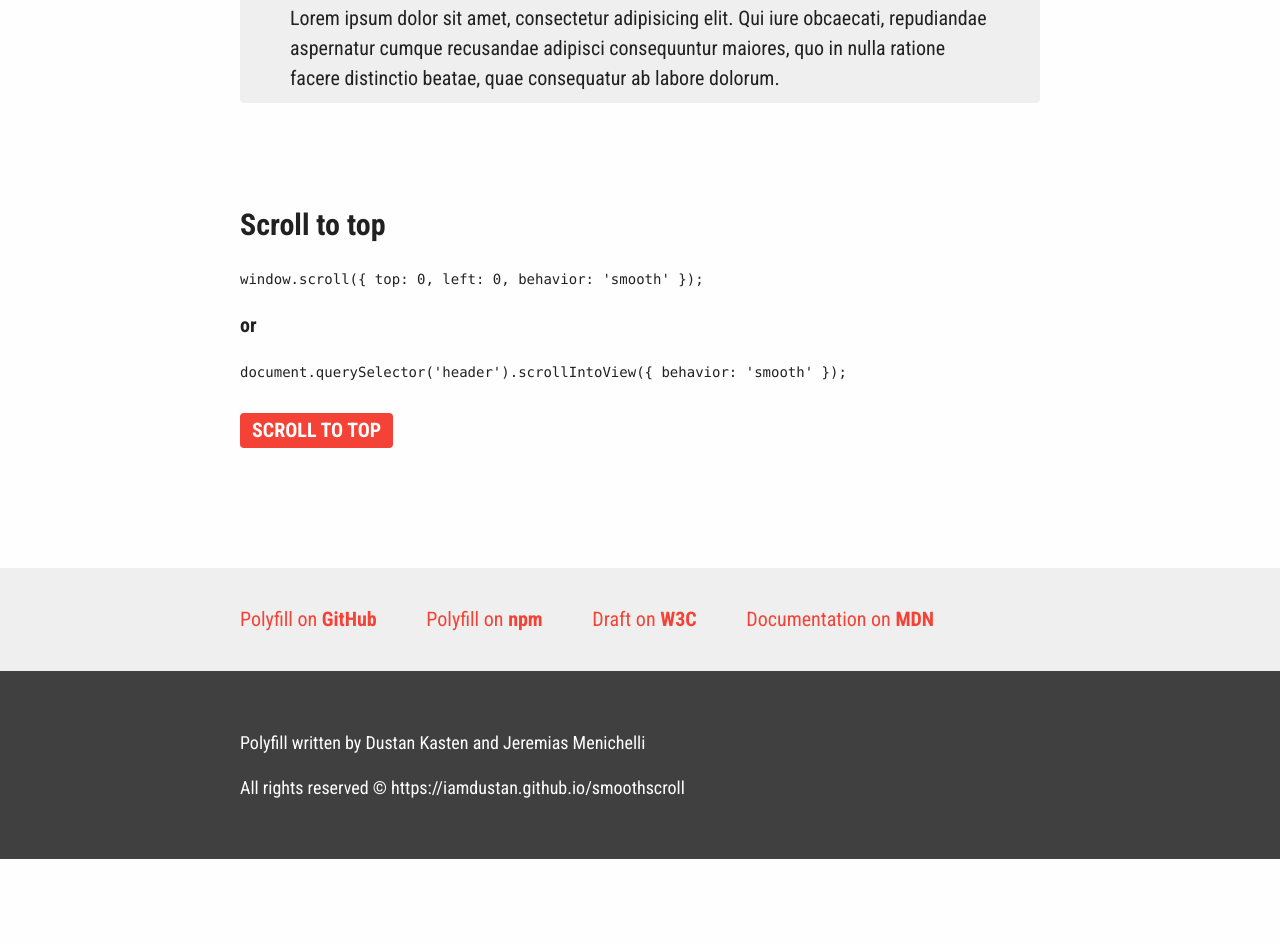
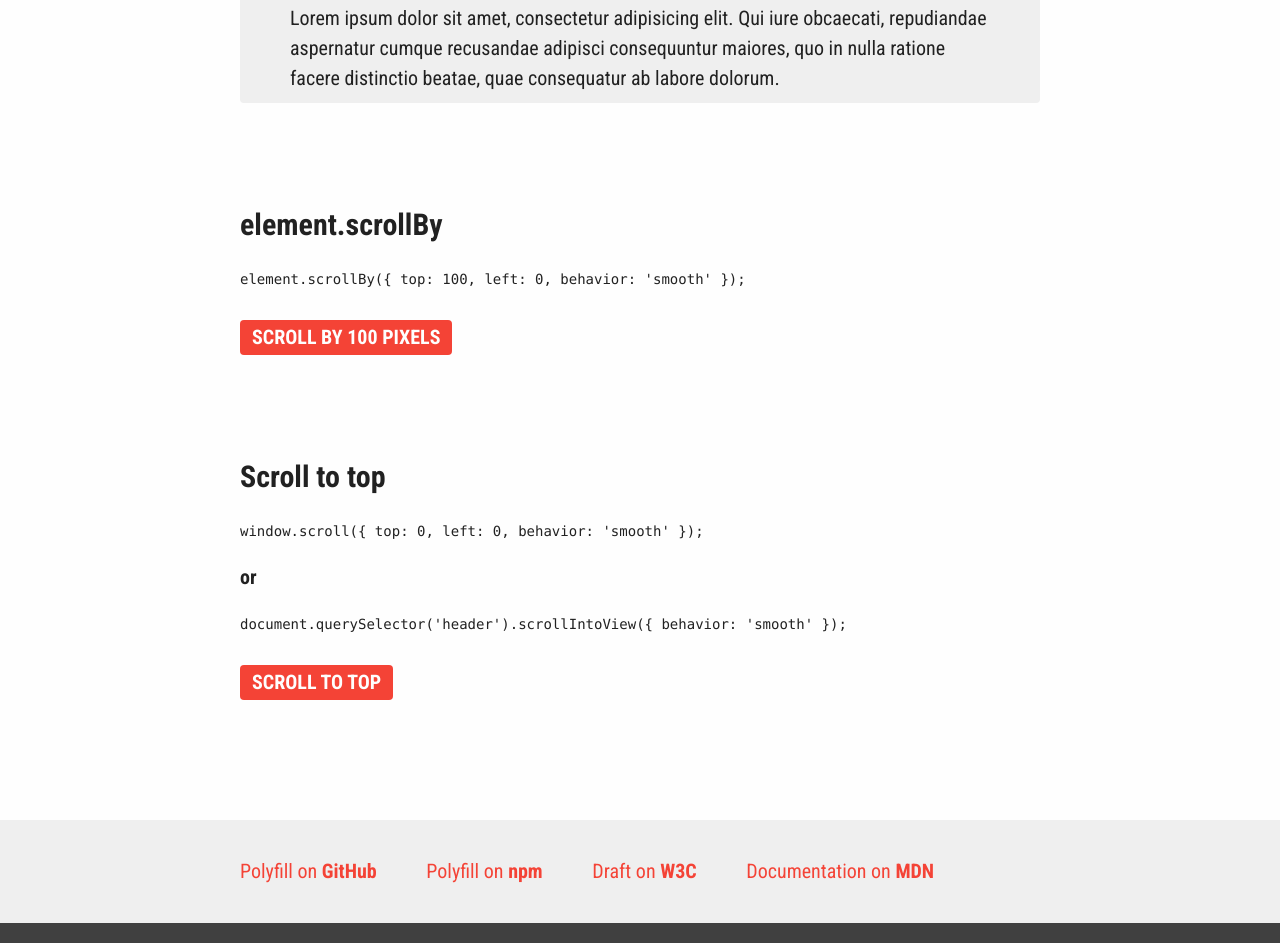
Before and after one commit to iamdustan/smoothscroll, a website: page index.html in a window 1280 px wide. Shown: the part 1585-2528 px from the top of the page. Before the commit the page ends 2444 px from the top, so only its background shows below. Drawn offline with nearby package versions, Linux system fonts and the light colour scheme.

Commit message:
Feat(element.scrollBy): added demo on index.html page
to test in different browers right away.

```diff
--- a/index.html
+++ b/index.html
@@ -235,6 +235,16 @@
     </div>
   </section>
 
+  <section class="sample sample-scrollBy2">
+    <div class="container">
+      <h2>element.scrollBy</h2>
+      <pre><code>element.scrollBy({ top: 100, left: 0, behavior: 'smooth' });</code></pre>
+      <div class="actions">
+        <button class="btn js-scroll-by2">scroll by 100 pixels</button>
+      </div>
+    </div>
+  </section>
+
   <section class="sample sample-scrollToTop">
     <div class="container">
       <h2>Scroll to top</h2>
@@ -300,6 +310,12 @@
         e.preventDefault();
         document.querySelector('.hello').scrollIntoView({ behavior: 'smooth' });
       });
+
+      // element scroll by
+      document.querySelector('.js-scroll-by2').addEventListener('click', function(e) {
+        e.preventDefault();
+        document.querySelector('.scrollable-parent').scrollBy({ top: 100, left: 0, behavior: 'smooth' });
+      });
     });
   </script>
 </body>
```
